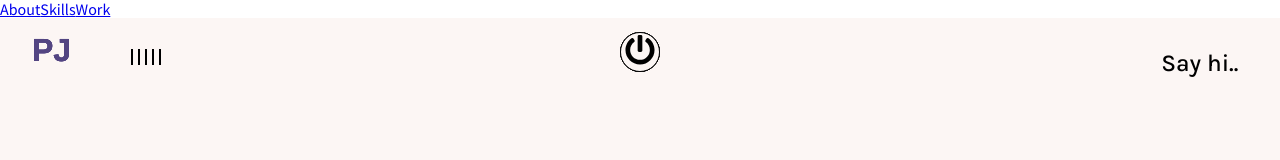
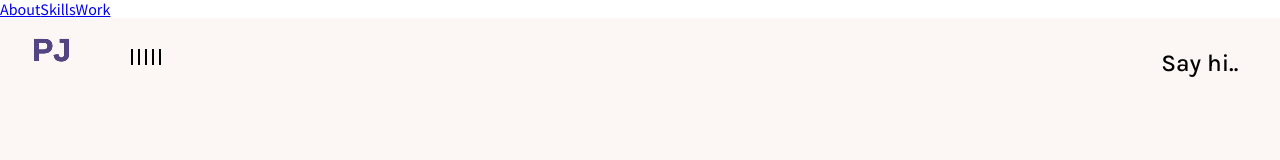
Before and after one commit to PJ-J/styled-portfolio, a React (Create React App) app: page /blog in a window 1280 px wide. Shown: the top 160 px of the page. Built offline with nearby package versions, Linux system fonts and the light colour scheme.

Commit message:
got rid of power button

```diff
--- a/src/components/AboutPage.js
+++ b/src/components/AboutPage.js
@@ -4,7 +4,7 @@ import { darkTheme } from "./Themes";
 import styled from "styled-components";
 import LogoComponent from "../subComponents/LogoComponent";
 import SocialIcons from "../subComponents/SocialIcons";
-import PowerButton from "../subComponents/PowerButton";
+// import PowerButton from "../subComponents/PowerButton";
 import ParticlesBg from "particles-bg";
 import BigTitle from "../subComponents/BigTitle";
 import astronaut from "../assets/Images/spaceman.png";
@@ -74,7 +74,7 @@ const AboutPage = () => {
         <Box>
           <LogoComponent theme="dark" />
           <SocialIcons theme="dark" />
-          <PowerButton />
+
           <ParticlesBg color="black" type="lines" bg={true} />
 
           <Spaceman>
--- a/src/components/Main.js
+++ b/src/components/Main.js
@@ -1,7 +1,7 @@
 import React, { useState } from "react";
 import styled, { keyframes } from "styled-components";
 import { NavLink } from "react-router-dom";
-import PowerButton from "../subComponents/PowerButton";
+// ';;'/......'
 import LogoComponent from "../subComponents/LogoComponent";
 import SocialIcons from "../subComponents/SocialIcons";
 import Intro from "./Intro";
@@ -135,9 +135,6 @@ const Main = () => {
     <MainContainer>
       <DarkDiv click={click} />
       <Container>
-        <Link to="main" spy={true} smooth={true} offset={0} duration={500}>
-        <PowerButton />
-        </Link>
         <LogoComponent theme={click ? "dark" : "light"} />
         <SocialIcons theme={click ? "dark" : "light"} />
 
--- a/src/components/MySkillsPage.js
+++ b/src/components/MySkillsPage.js
@@ -90,7 +90,7 @@ const MySkillsPage = () => {
       <Box>
       <LogoComponent theme='light'/>
       <SocialIcons theme='light'/>
-      <PowerButton />
+
       <ParticlesBg color="black" type="cobweb" bg={true} />
         <Main>
           <Title>
--- a/src/components/WorkPage.js
+++ b/src/components/WorkPage.js
@@ -5,7 +5,7 @@ import {motion} from 'framer-motion';
 
 import LogoComponent from '../subComponents/LogoComponent';
 import SocialIcons from '../subComponents/SocialIcons';
-import PowerButton from '../subComponents/PowerButton';
+// import PowerButton from '../subComponents/PowerButton';
 
 import { Work } from "../data/WorkData";
 import Card from '../subComponents/Card';
@@ -88,7 +88,7 @@ const WorkPage = () => {
 
 <LogoComponent theme='dark'/>
 <SocialIcons theme='dark'/>
-<PowerButton />
+
 
      <Main   variants={container} initial='hidden' animate='show'  >
          {
--- a/src/subComponents/PowerButton.js
+++ b/src/subComponents/PowerButton.js
@@ -1,49 +1,49 @@
-// Home button
+// // Home button
 
-import React from 'react'
-import styled from 'styled-components'
-import { PowerBtn } from '../components/AllSvgs'
-import { NavLink } from 'react-router-dom'
+// import React from 'react'
+// import styled from 'styled-components'
+// import { PowerBtn } from '../components/AllSvgs'
+// import { NavLink } from 'react-router-dom'
 
-const Power = styled.button`
-position: fixed;
-top: 2rem;
-left: 50%;
-transform: translate(-50%, 0);
+// const Power = styled.button`
+// position: fixed;
+// top: 2rem;
+// left: 50%;
+// transform: translate(-50%, 0);
 
-background-color: #FCF6F4;
-padding: 0.3rem;
-border-radius: 50%;
-border: 1px solid #000;
-width: 2.5rem;
-height: 2.5rem;
+// background-color: #FCF6F4;
+// padding: 0.3rem;
+// border-radius: 50%;
+// border: 1px solid #000;
+// width: 2.5rem;
+// height: 2.5rem;
 
-display: flex;
-justify-content: center;
-align-items: center;
-z-index: 3;
+// display: flex;
+// justify-content: center;
+// align-items: center;
+// z-index: 3;
 
-cursor: pointer;
+// cursor: pointer;
 
-&:hover{
-  background-color: rgba(0,255,0,0.4);
-  box-shadow: 0 0 8px 6px rgba(0,255,0,0.2);
-}
+// &:hover{
+//   background-color: rgba(0,255,0,0.4);
+//   box-shadow: 0 0 8px 6px rgba(0,255,0,0.2);
+// }
 
-&>*:first-child{
-  text-decoration: none;
-  color: inherit;
-}
-`
+// &>*:first-child{
+//   text-decoration: none;
+//   color: inherit;
+// }
+// `
 
-const PowerButton = () => {
-  return (
-    <Power>
-      <NavLink to='/'>
-      <PowerBtn width={30} height={30} fill='currentColor' />
-      </NavLink>
-    </Power>
-  )
-}
+// const PowerButton = () => {
+//   return (
+//     <Power>
+//       <NavLink to='/'>
+//       <PowerBtn width={30} height={30} fill='currentColor' />
+//       </NavLink>
+//     </Power>
+//   )
+// }
 
-export default PowerButton;
+// export default PowerButton;
```
